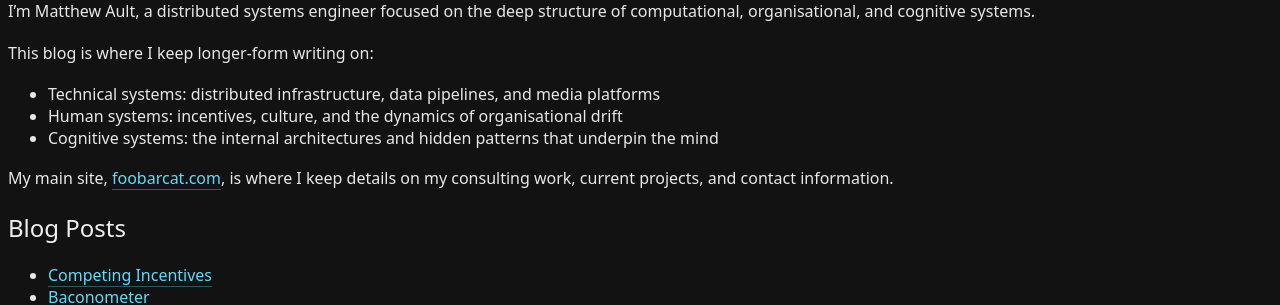
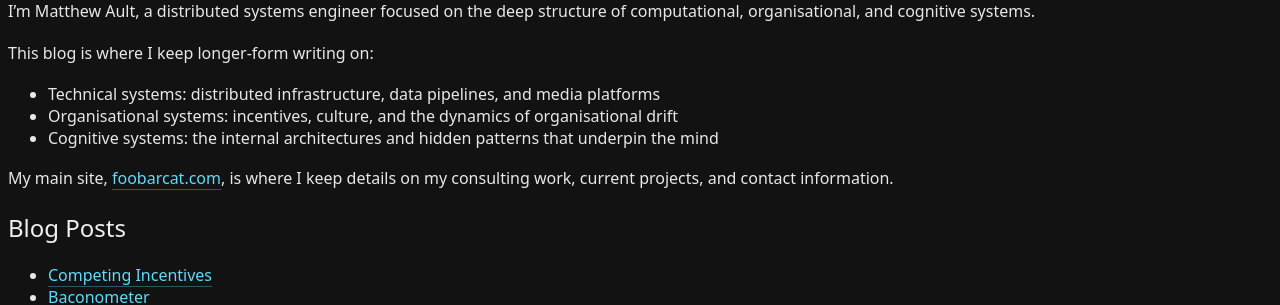
Before and after one commit to aultimus/aultimus.github.io, a Jekyll site: the page built from index.md, in a window 1280 px wide. Shown: the part 141-446 px from the top of the page. Built offline with Jekyll 4.4.1, drawn with Linux system fonts in a browser that asks for light colours.

Commit message:
make wording more consistent

```diff
--- a/_layouts/home.html
+++ b/_layouts/home.html
@@ -8,7 +8,7 @@ layout: default
 
     <ul>
         <li>Technical systems: distributed infrastructure, data pipelines, and media platforms</li>
-        <li>Human systems: incentives, culture, and the dynamics of organisational drift</li>
+        <li>Organisational systems: incentives, culture, and the dynamics of organisational drift</li>
         <li>Cognitive systems: the internal architectures and hidden patterns that underpin the mind</li>
     </ul>
 
```
